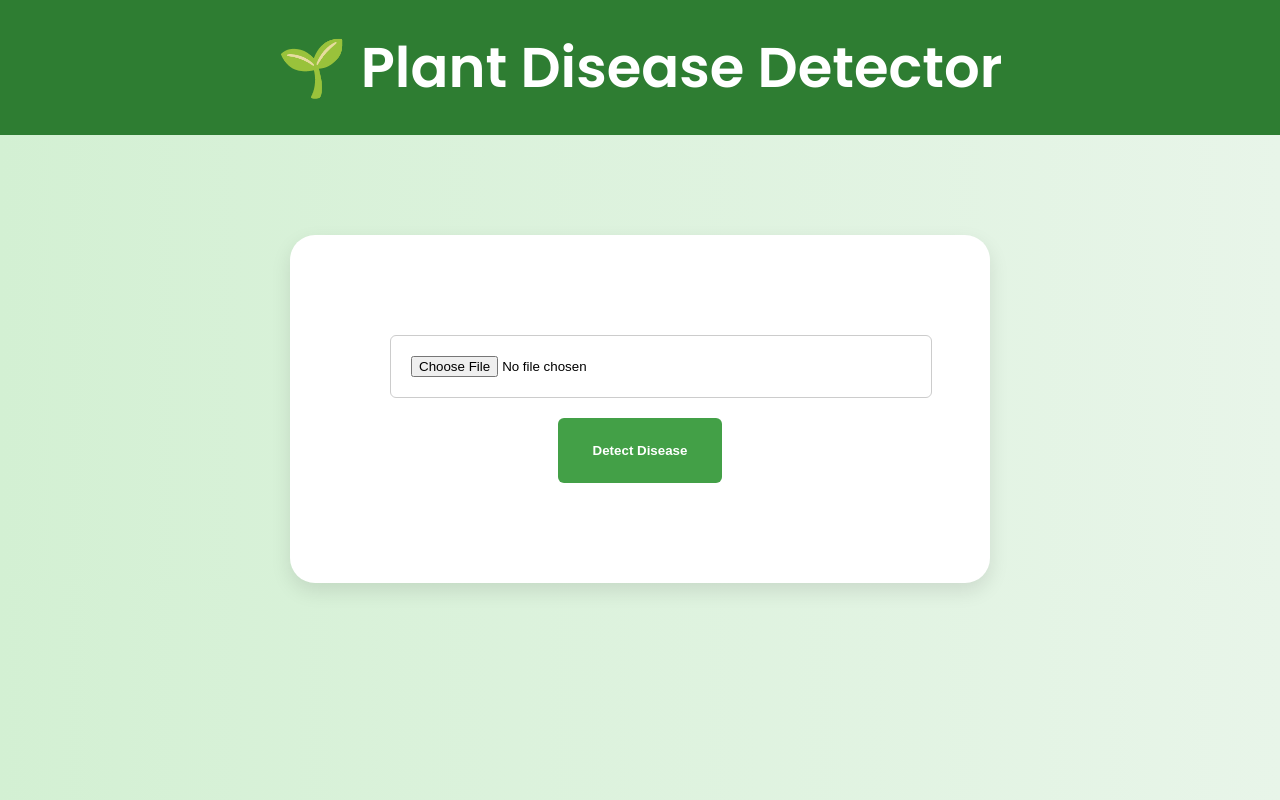
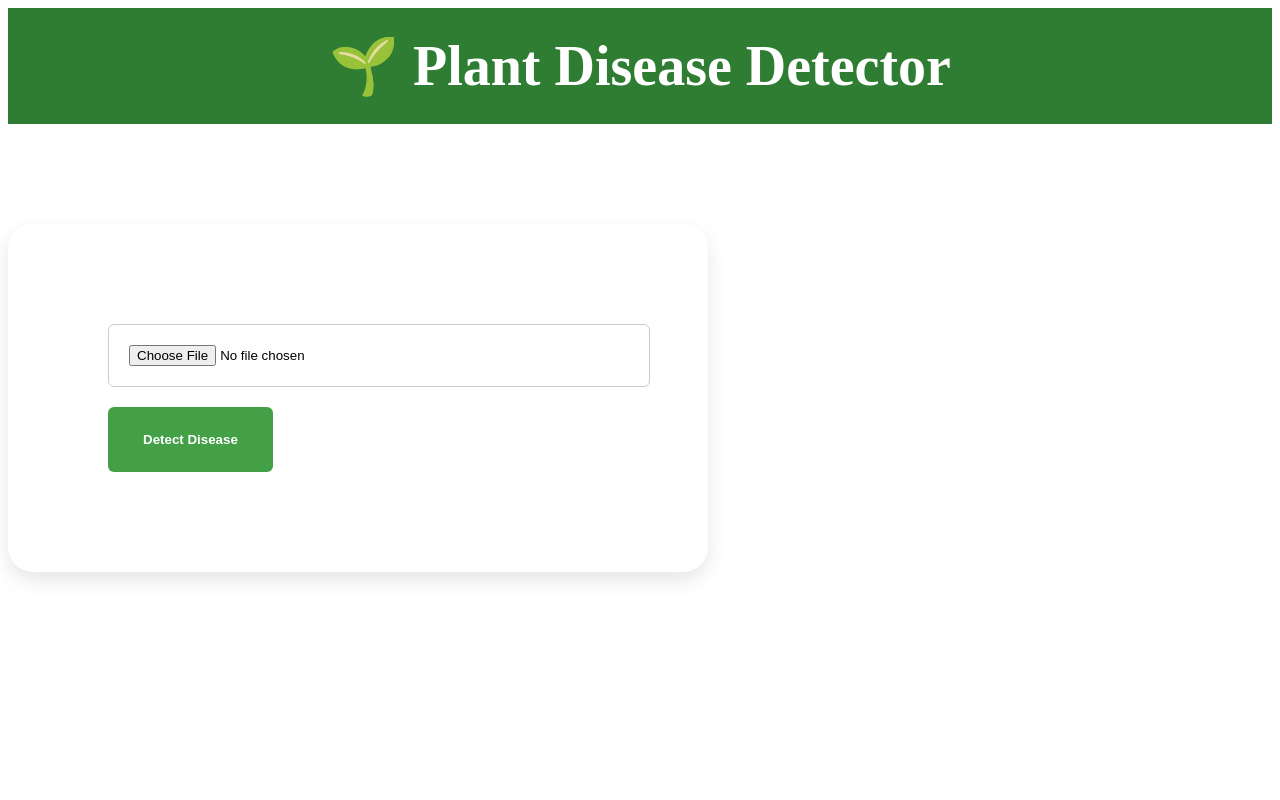
Before and after one commit to OCN006/plant_disease_detection, a Flask app: page / in a window 1280 px wide. Run offline with Flask 3, Linux system fonts and the light colour scheme.

Commit message:
Update style.css

```diff
--- a/static/style.css
+++ b/static/style.css
@@ -1,75 +1,4 @@
-/* * {
-    margin: 0;
-    padding: 0;
-    font-family: 'Poppins', sans-serif;
-    box-sizing: border-box;
-  }
-  body {
-    background: linear-gradient(to right, #d3f0d3, #e8f5e9);
-    min-height: 100vh;
-    display: flex;
-    justify-content: center;
-    align-items: center;
-    flex-direction: column;
-    padding: 20px;
-  }
-  h1 {
-    margin-bottom: 30px;
-    font-size: 2.5rem;
-    color: #2e7d32;
-  }
-  .card {
-    background: white;
-    padding: 30px;
-    border-radius: 12px;
-    box-shadow: 0 5px 20px rgba(0,0,0,0.1);
-    width: 100%;
-    max-width: 500px;
-    text-align: center;
-  }
-  input[type="file"] {
-    margin: 15px 0;
-    padding: 10px;
-  }
-  button {
-    padding: 10px 25px;
-    background-color: #43a047;
-    color: white;
-    border: none;
-    border-radius: 6px;
-    font-size: 1rem;
-    cursor: pointer;
-  }
-  button:hover {
-    background-color: #388e3c;
-  }
-  .result {
-    margin-top: 25px;
-    text-align: left;
-  }
-  .result h2 {
-    color: #1b5e20;
-  }
-  img {
-    margin-top: 15px;
-    width: 100%;
-    border-radius: 8px;
-  }
-   */
 
-
-
-
-   /* Global styles */
-body {
-  font-family: 'Poppins', sans-serif;
-  background: linear-gradient(to right, #d3f0d3, #e8f5e9);
-  margin: 0;
-  padding: 0;
-  text-align: center;
-}
-
-/* Navbar */
 nav {
   background-color: #2e7d32;
   color: white;
@@ -83,7 +12,6 @@ nav {
   margin: 0 auto;
 }
 
-/* Main container card */
 .card {
   background: #ffffff;
   border-radius: 25px;
@@ -95,7 +23,7 @@ nav {
   width: 90%;
 }
 
-/* File input */
+
 input[type="file"] {
   margin-top: 0px;
   padding: 20px;
@@ -104,7 +32,7 @@ input[type="file"] {
   border-radius: 6px;
 }
 
-/* Submit button */
+
 button {
   margin-top: 20px;
   padding: 25px 35px;
@@ -121,7 +49,6 @@ button:hover {
   background-color: #388e3c;
 }
 
-/* Result section */
 .result {
   margin-top: 30px;
   text-align: left;
@@ -138,21 +65,19 @@ button:hover {
   margin-bottom: 15px;
 }
 
-/* Uploaded image */
 .result img {
   max-width: 100%;
   border-radius: 10px;
   margin-top: 10px;
 }
 
-/* Loader */
 #loader {
   margin-top: 20px;
   font-size: 1.1em;
   color: #555;
 }
 
-/* Animation for result */
+
 @keyframes fadeIn {
   from {
     opacity: 0;
@@ -164,7 +89,6 @@ button:hover {
   }
 }
 
-/* Mobile responsive */
 @media (max-width: 600px) {
   .card {
     width: 95%;
```
